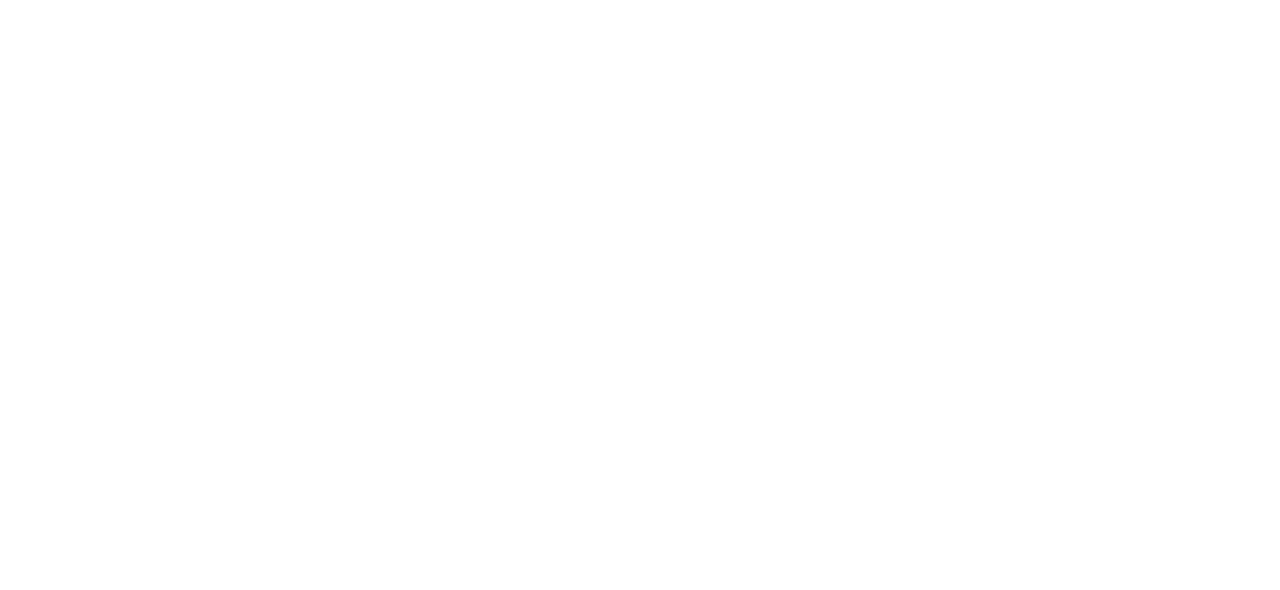
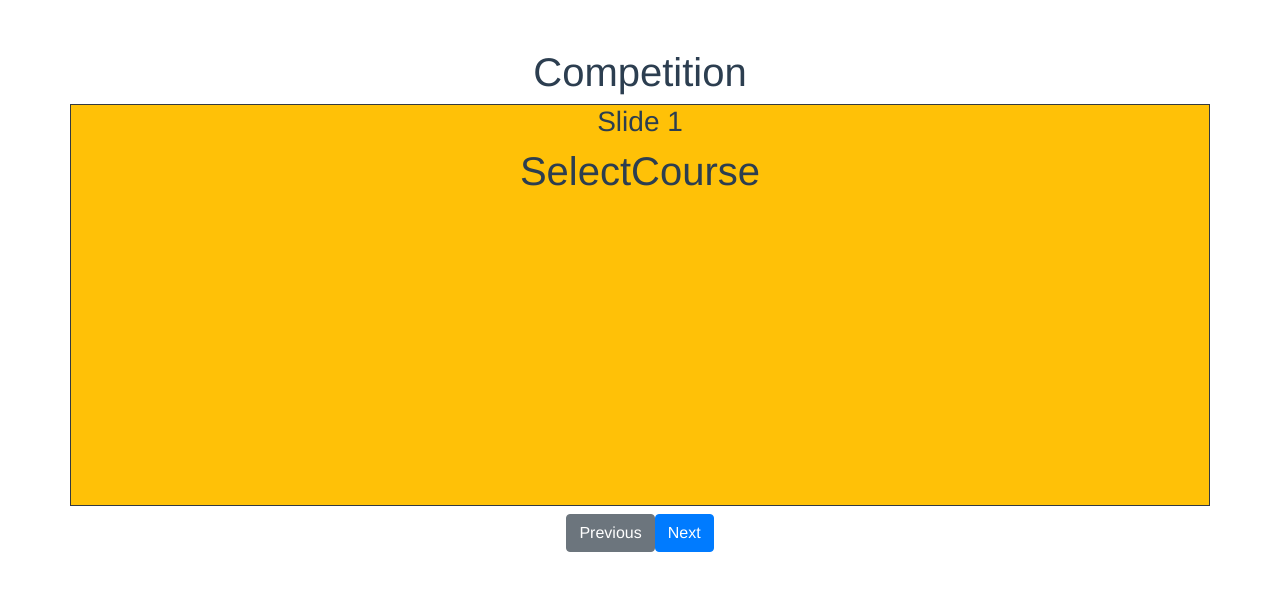
Before and after one commit to pedronieto84/vue-elearning-itAcademy, a Vue app: page /competition in a window 1280 px wide. Before the commit this address had no page. Shown: the top 590 px of the page. Built offline with nearby package versions, Linux system fonts and the light colour scheme; what @highlightjs/vue-plugin, vue-snip would draw is missing.

Commit message:
Afegit slider per a les competicions

```diff
--- /dev/null
+++ b/src/components/competitionPage/BetPoints.vue
@@ -0,0 +1,22 @@
+<template>
+    <div>
+        <h1>BetPoints</h1>
+    </div>
+</template>
+
+<script>
+export default {
+    components: {
+    },
+    data() {
+        return {
+        };
+    },
+    computed: {
+    },
+    mounted() {
+    },
+    methods:{
+    }
+}
+</script>
--- /dev/null
+++ b/src/components/competitionPage/Challenge.vue
@@ -0,0 +1,22 @@
+<template>
+    <div>
+        <h1>Challenge</h1>
+    </div>
+</template>
+
+<script>
+export default {
+    components: {
+    },
+    data() {
+        return {
+        };
+    },
+    computed: {
+    },
+    mounted() {
+    },
+    methods:{
+    }
+}
+</script>
--- /dev/null
+++ b/src/components/competitionPage/CheckResult.vue
@@ -0,0 +1,22 @@
+<template>
+    <div>
+        <h1>CheckResults</h1>
+    </div>
+</template>
+
+<script>
+export default {
+    components: {
+    },
+    data() {
+        return {
+        };
+    },
+    computed: {
+    },
+    mounted() {
+    },
+    methods:{
+    }
+}
+</script>
--- /dev/null
+++ b/src/components/competitionPage/GlobalResult.vue
@@ -0,0 +1,22 @@
+<template>
+    <div>
+        <h1>GlobalResult</h1>
+    </div>
+</template>
+
+<script>
+export default {
+    components: {
+    },
+    data() {
+        return {
+        };
+    },
+    computed: {
+    },
+    mounted() {
+    },
+    methods:{
+    }
+}
+</script>
--- /dev/null
+++ b/src/components/competitionPage/Scoreboard.vue
@@ -0,0 +1,22 @@
+<template>
+    <div>
+        <h1>Scoreboard</h1>
+    </div>
+</template>
+
+<script>
+export default {
+    components: {
+    },
+    data() {
+        return {
+        };
+    },
+    computed: {
+    },
+    mounted() {
+    },
+    methods:{
+    }
+}
+</script>
--- /dev/null
+++ b/src/components/competitionPage/SelectCourse.vue
@@ -0,0 +1,22 @@
+<template>
+    <div>
+        <h1>SelectCourse</h1>
+    </div>
+</template>
+
+<script>
+export default {
+    components: {
+    },
+    data() {
+        return {
+        };
+    },
+    computed: {
+    },
+    mounted() {
+    },
+    methods:{
+    }
+}
+</script>
--- /dev/null
+++ b/src/components/competitionPage/SelectOpponent.vue
@@ -0,0 +1,22 @@
+<template>
+    <div>
+        <h1>SelectOpponent</h1>
+    </div>
+</template>
+
+<script>
+export default {
+    components: {
+    },
+    data() {
+        return {
+        };
+    },
+    computed: {
+    },
+    mounted() {
+    },
+    methods:{
+    }
+}
+</script>
--- a/src/main.js
+++ b/src/main.js
@@ -7,8 +7,10 @@ import 'highlight.js/lib/common';
 import hljsVuePlugin from "@highlightjs/vue-plugin";
 import "highlight.js/styles/a11y-dark.css";
 import javascript from 'highlight.js/lib/languages/javascript.js';
-import VueSnip from 'vue-snip'
+import VueSnip from 'vue-snip';
+import Jquery from 'jquery';
+import bootstrap from 'bootstrap';
 
 hljs.registerLanguage('javascript', javascript);
 
-createApp(App).use(store).use(router).use(hljsVuePlugin).use(VueSnip).mount('#app');
+createApp(App).use(store).use(router).use(hljsVuePlugin).use(VueSnip).use(Jquery).use(bootstrap).mount('#app');
--- a/src/router/index.js
+++ b/src/router/index.js
@@ -1,22 +1,30 @@
 import { createRouter, createWebHistory } from 'vue-router';
-//import Home from '../views/Home.vue';
+import Home from '../views/Home.vue';
 
 const routes = [{
         path: '/',
+        name: 'Home',
+        component: Home
+    },
+    {
+        path: '/courses',
         name: 'Courses',
-        component: () =>
-            import ('../views/courses.vue')
+        component: () => import ('../views/courses.vue')
     },
     {
         path: '/course/:courseId',
         name: 'Modules',
-        component: () =>
-            import ('../views/modules.vue')
+        component: () => import ('../views/modules.vue')
     },
     {
         path: '/course/:courseId/:moduleId',
         name: 'Module',
         component: () => import ('../views/modulePage.vue')
+    },
+    {
+        path: '/competition',
+        name: 'Competition',
+        component: () => import ('../views/competition.vue')
     },
     {
         path: '/toDelete',
--- a/src/views/Home.vue
+++ b/src/views/Home.vue
@@ -1,15 +1,10 @@
 <template>
   <div id="home">
+    <h1>Welcome to the e-Learning platform</h1>
     <img alt="Vue logo" src="./../assets/logo.png" /><br />
-    <button class="btn btn-warning" style="text-decoration: none">
-      <router-link to="/module">MODUL</router-link>
-    </button>
-    <div class="alert alert-success alert-dismissible fade show" role="alert">
-      Vue E-Learning With Bootstrap!
-      <button type="button" class="close" aria-label="Close">
-        <span aria-hidden="true">&times;</span>
-      </button>
-    </div>
+    <button class="btn btn-primary m-2" @click="this.$router.push('courses')">Courses</button>
+    <button class="btn btn-warning m-2" @click="this.$router.push('competition')">Competition</button>
+    <button class="btn btn-danger m-2" @click="this.$router.push('toDelete')">toDelete</button>
   </div>
 </template>
 <script>
--- /dev/null
+++ b/src/views/competition.vue
@@ -0,0 +1,97 @@
+<template>
+    <div id="slider" class="carousel slide mt-5" data-ride="carousel" data-interval="false">
+        <h1>Competition</h1>
+        <div class="carousel-inner border border-dark bg-warning container">
+            <div class="carousel-item active">
+                <h3>Slide 1</h3>
+                <SelectCourse :coursesId="coursesId" @selectedcourseId="selectedcourseId = $event" />
+            </div>
+            <div class="carousel-item">
+                <h3>Slide 2 <span v-if="course != ''">{{course}} Challenge</span></h3>
+                <SelectOpponent />
+            </div>
+            <div class="carousel-item">
+                <h3>Slide 3 <span v-if="course != ''">{{course}} Challenge</span></h3>
+                <BetPoints />
+            </div>
+            <div class="carousel-item">
+                <h3>Slide 4 <span v-if="course != ''">{{course}} Challenge</span></h3>
+                <Scoreboard />
+                <Challenge />
+            </div>
+            <div class="carousel-item">
+                <h3>Slide 5 <span v-if="course != ''">{{course}} Challenge</span></h3>
+                <GlobalResult />
+            </div>
+            <div class="carousel-item">
+                <h3>Slide 6 <span v-if="course != ''">{{course}} Challenge</span></h3>
+                <CheckResults />
+            </div>
+        </div>
+        <div class="mt-2">
+            <button class="btn btn-secondary" @click="previousSlide()">Previous</button>
+            <button class="btn btn-primary" @click="nextSlide()">Next</button>
+        </div>
+    </div>
+</template>
+
+
+<script>
+import $ from 'jquery'
+import BetPoints from '../components/competitionPage/BetPoints.vue'
+import Challenge from '../components/competitionPage/Challenge.vue'
+import CheckResults from '../components/competitionPage/CheckResult.vue'
+import GlobalResult from '../components/competitionPage/GlobalResult.vue'
+import Scoreboard from '../components/competitionPage/Scoreboard.vue'
+import SelectCourse from '../components/competitionPage/SelectCourse.vue'
+import SelectOpponent from '../components/competitionPage/SelectOpponent.vue'
+
+export default {
+    name: "Competition",
+    components: {
+        BetPoints,
+        Challenge,
+        CheckResults,
+        GlobalResult,
+        Scoreboard,
+        SelectCourse,
+        SelectOpponent
+    },
+    data() {
+        return {
+            course: "",
+            coursesId: ['JavaScript', 'Vue', 'Angular', 'React']
+        };
+    },
+    computed: {
+
+    },
+    mounted() {
+        $('.carousel').carousel();
+    },
+    methods:{
+        previousSlide(){
+            $('.carousel').carousel('prev');
+        },
+        nextSlide(){
+            $('.carousel').carousel('next');
+        },
+        goSlide(num){ //Works as an array: first slide is number 0
+            $('.carousel').carousel(num);
+        }
+    }
+}
+</script>
+
+<style scoped>
+
+.carousel-inner {
+    padding: 0;
+}
+
+.carousel-item {
+    min-height: 50vh;
+    padding: 0;
+    margin: 0;
+}
+</style>
```
Also changed, not shown: src/components/competitionPage/UserCard.vue (added, +22 -0 lines).
